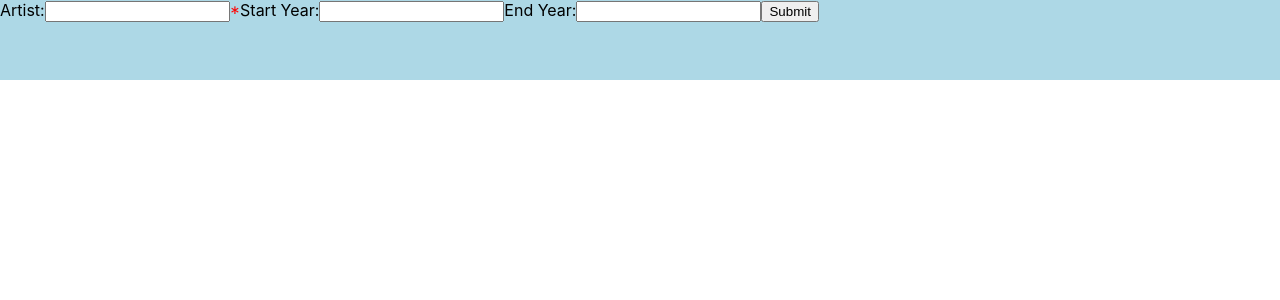
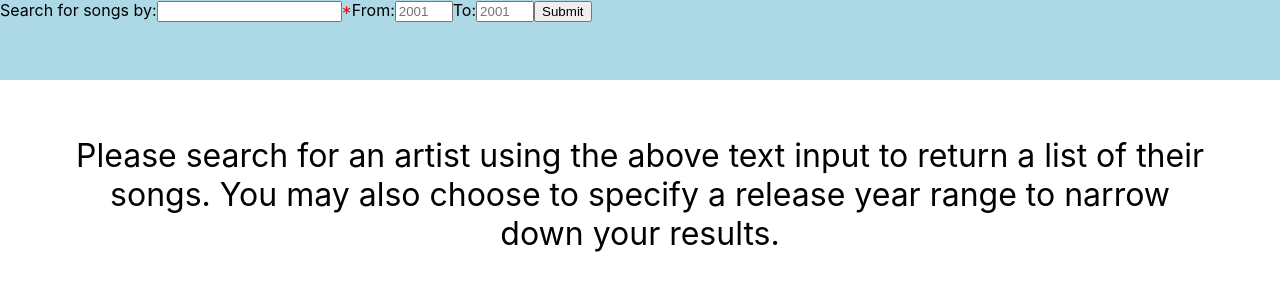
Before and after one commit to aeolion7/songfinder, a React (Create React App) app: page / in a window 1280 px wide. Shown: the top 300 px of the page. Built offline with nearby package versions, Linux system fonts and the light colour scheme.

Commit message:
feature: can narrow down search results by date

```diff
--- a/package.json
+++ b/package.json
@@ -27,6 +27,5 @@
     "not dead",
     "not ie <= 11",
     "not op_mini all"
-  ],
-  "homepage": "https://lionarons-songfinder.herokuapp.com"
+  ]
 }
--- a/src/components/Header.js
+++ b/src/components/Header.js
@@ -25,7 +25,11 @@ export class Header extends Component {
 
   handleSubmit(evt) {
     evt.preventDefault();
-    this.props.searchForSongs(this.generateArtistSlug(this.state.artist));
+    this.props.searchForSongs(
+      this.generateArtistSlug(this.state.artist),
+      this.state.startYear,
+      this.state.endYear
+    );
     this.setState({
       artist: '',
       startYear: '',
@@ -37,7 +41,7 @@ export class Header extends Component {
     return (
       <div id="header">
         <form onSubmit={this.handleSubmit}>
-          <label htmlFor="artist">Artist:</label>
+          <label htmlFor="artist">Search for songs by:</label>
           <input
             type="text"
             name="artist"
@@ -48,22 +52,26 @@ export class Header extends Component {
             required
           />
           <span className="required">*</span>
-          <label htmlFor="startYear">Start Year:</label>
+          <label htmlFor="startYear">From:</label>
           <input
+            className="year-input"
             type="text"
             name="startYear"
             value={this.state.startYear}
             onChange={this.handleChange}
             pattern="[0-9]{4}"
+            placeholder="2001"
             title="Please enter a 4-digit year (ex. 2001)."
           />
-          <label htmlFor="endYear">End Year:</label>
+          <label htmlFor="endYear">To:</label>
           <input
+            className="year-input"
             type="text"
             name="endYear"
             value={this.state.endYear}
             onChange={this.handleChange}
             pattern="[0-9]{4}"
+            placeholder="2001"
             title="Please enter a 4-digit year (ex. 2001)."
           />
           <button type="submit">Submit</button>
@@ -75,8 +83,8 @@ export class Header extends Component {
 
 const mapDispatchToProps = dispatch => {
   return {
-    searchForSongs: artistSlug => {
-      dispatch(getSongsFromAPI(artistSlug));
+    searchForSongs: (artistSlug, startYear, endYear) => {
+      dispatch(getSongsFromAPI(artistSlug, startYear, endYear));
     },
   };
 };
--- a/src/components/SongList.js
+++ b/src/components/SongList.js
@@ -20,14 +20,30 @@ export class SongList extends Component {
   render() {
     return (
       <div id="song-list">
-        {this.props.songs &&
+        {this.props.hasSearched ? (
+          this.props.songs && this.props.songs[0] ? (
             this.props.songs.map(song => (
               <div key={song.trackId}>
                 <p>{song.trackName}</p>
                 <img src={song.artworkUrl100} alt="Track art" />
                 <p>{this.formatReleaseDate(song.releaseDate)}</p>
               </div>
-          ))}
+            ))
+          ) : (
+            <p className="status-message">
+              There were no songs found using the parameters you specified.
+              Please check that you have spelled the artist's name correctly
+              and, if you are using years to narrow down your search, please
+              make sure that they are valid years.
+            </p>
+          )
+        ) : (
+          <p className="status-message">
+            Please search for an artist using the above text input to return a
+            list of their songs. You may also choose to specify a release year
+            range to narrow down your results.
+          </p>
+        )}
       </div>
     );
   }
@@ -35,8 +51,8 @@ export class SongList extends Component {
 
 const mapStateToProps = state => {
   return {
-    songs: state.songReducer.songs.results,
-    songCount: state.songReducer.songs.resultCount,
+    songs: state.songReducer.songs,
+    hasSearched: state.songReducer.hasSearched,
   };
 };
 
--- a/src/index.css
+++ b/src/index.css
@@ -21,6 +21,16 @@ h1 {
   color: red;
 }
 
+.status-message {
+  font-size: 2em;
+  padding: 3vh 5vw;
+  text-align: center;
+}
+
+.year-input {
+  width: 50px;
+}
+
 #container {
   display: grid;
   grid-template-rows: 10vh 90vh;
--- a/src/store/songReducer.js
+++ b/src/store/songReducer.js
@@ -3,6 +3,7 @@ import 'babel-polyfill';
 
 const initialState = {
   songs: [],
+  hasSearched: false,
 };
 
 const GET_SONGS_FROM_API = 'GET_SONGS_FROM_API';
@@ -14,18 +15,37 @@ const getSongs = songs => {
   };
 };
 
-export const getSongsFromAPI = artistSlug => async dispatch => {
+export const getSongsFromAPI = (
+  artistSlug,
+  startYear,
+  endYear
+) => async dispatch => {
   const { data } = await axios.get(
     `https://itunes.apple.com/search?term=${artistSlug}&media=music&entity=song&attribute=artistTerm&limit=200`,
     { headers: { 'Access-Control-Allow-Origin': '*' } }
   );
-  dispatch(getSongs(data));
+
+  let songArray = data.results;
+
+  if (startYear) {
+    songArray = songArray.filter(
+      song => song.releaseDate.slice(0, 4) >= startYear
+    );
+  }
+
+  if (endYear) {
+    songArray = songArray.filter(
+      song => song.releaseDate.slice(0, 4) <= endYear
+    );
+  }
+
+  dispatch(getSongs(songArray));
 };
 
 const songReducer = (state = initialState, action) => {
   switch (action.type) {
     case GET_SONGS_FROM_API:
-      return { ...state, songs: action.songs };
+      return { ...state, songs: action.songs, hasSearched: true };
     default:
       return state;
   }
```
Lines whose indentation alone changed are shown as unchanged.
